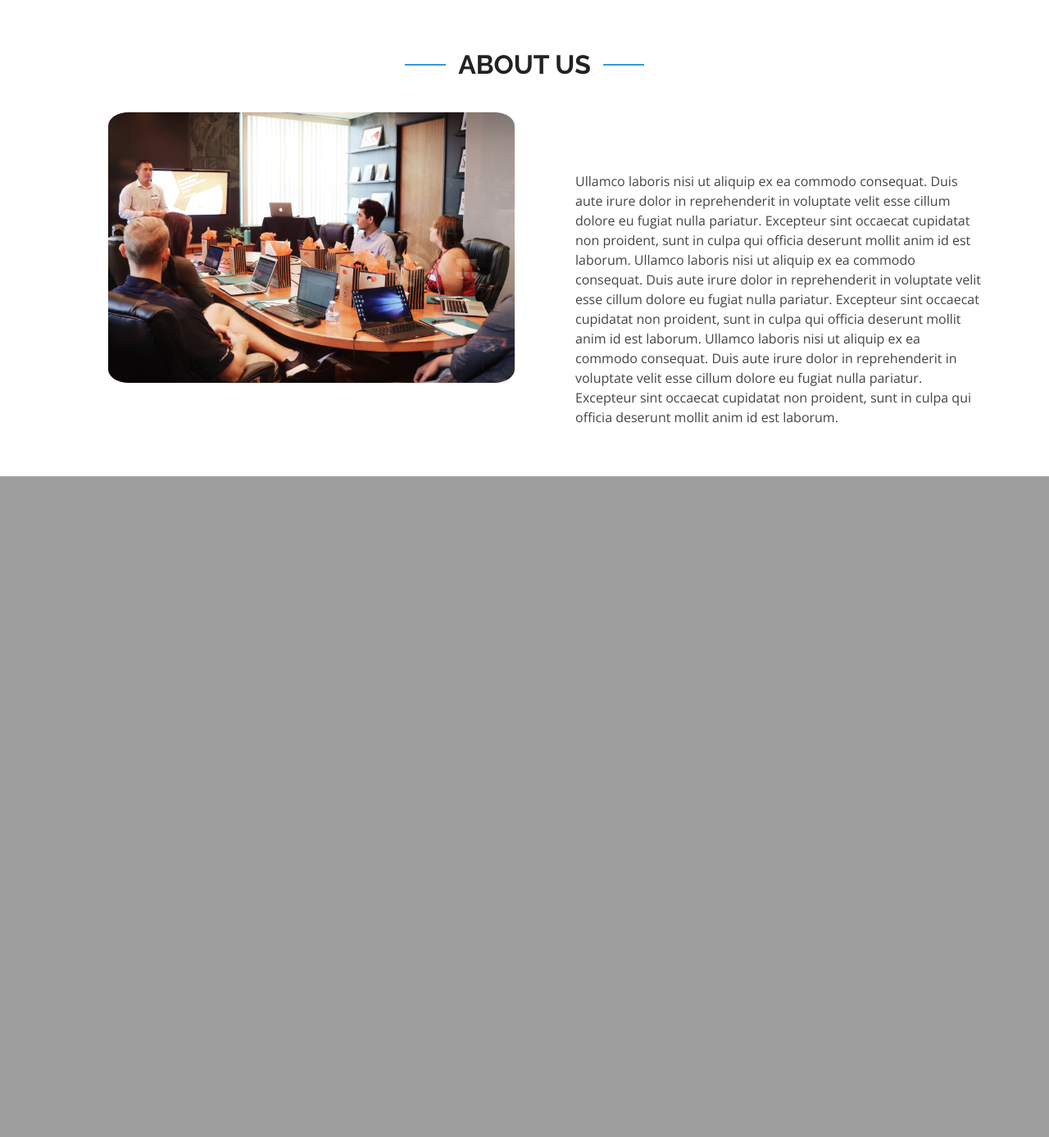
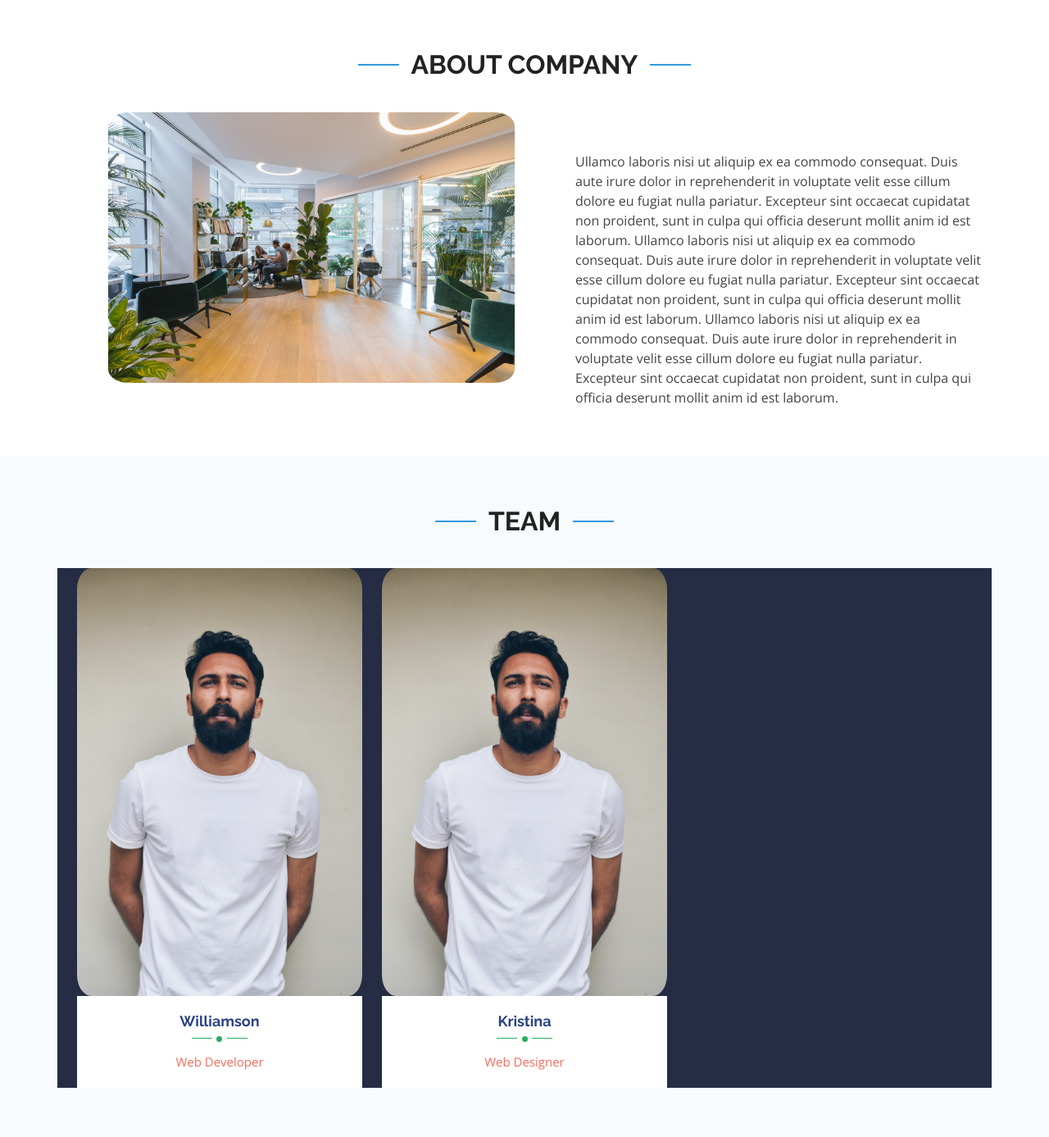
Before and after one commit to umamina11/tonotch_technology-website, a PHP site: page /about.html in a window 1280 px wide. Shown: the part 630-2017 px from the top of the page at 82% size. Before the commit the page ends 1211 px from the top, so only its background shows below. Run offline with PHP 8.4, Linux system fonts and the light colour scheme.

Commit message:
about us page

```diff
--- a/about.css
+++ b/about.css
@@ -35,3 +35,122 @@
     justify-content: space-between;
     padding: 50px;
   }
+
+
+
+
+
+
+
+
+
+
+  .demo{
+    background: #252c44;
+}
+.our-team{
+    text-align: center;
+}
+.our-team .team_img{
+    position: relative;
+    overflow: hidden;
+}
+.our-team .team_img:after{
+    content: "";
+    width: 100%;
+    height: 100%;
+    background-color: rgba(255,255,255,0.2);
+    position: absolute;
+    bottom: -100%;
+    left: 0;
+    transition: all 0.3s ease 0s;
+}
+.our-team:hover .team_img:after{
+    bottom: 0;
+}
+.our-team img{
+    width: 100%;
+    height: auto;
+}
+.our-team .social{
+    padding: 0 0 18px 0;
+    margin: 0;
+    list-style: none;
+    position: absolute;
+    top: -100%;
+    right: 10px;
+    background: #f76c5e;
+    border-radius: 0 0 20px 20px;
+    z-index: 1;
+    transition: all 0.3s ease 0s;
+}
+.our-team:hover .social{
+    top: 0;
+}
+.our-team .social li a{
+    display: block;
+    padding: 15px;
+    font-size: 15px;
+    color: #fff;
+}
+.our-team:hover .social li a:hover{
+    color: #2a4284;
+}
+.our-team .team-content{
+    padding: 20px 0;
+    background: #fff;
+}
+.our-team .title{
+    font-size: 18px;
+    font-weight: bold;
+    color: #2a4284;
+    text-transform: capitalize;
+    margin: 0 0 20px;
+    position: relative;
+}
+.our-team .title:before{
+    content: "";
+    width: 25px;
+    height: 1px;
+    background: #27ae61;
+    position: absolute;
+    bottom: -10px;
+    right: 50%;
+    margin-right: 9px;
+    transition-duration: 0.25s;
+}
+.our-team .title:after{
+    content: "";
+    width: 25px;
+    height: 1px;
+    background: #27ae61;
+    position: absolute;
+    bottom: -10px;
+    left: 50%;
+    margin-left: 9px;
+    transition-duration: 0.25s;
+}
+.our-team:hover .title:before,
+.our-team:hover .title:after{
+    width: 50px;
+}
+.our-team .post{
+    display: inline-block;
+    font-size: 15px;
+    color:  #f76c5e;
+    text-transform: capitalize;
+}
+.our-team .post:before{
+    content: "";
+    display: block;
+    width: 7px;
+    height: 7px;
+    border-radius: 50%;
+    background: #27ae61;
+    margin: 0 auto;
+    position: relative;
+    top: -13px;
+}
+@media only screen and (max-width: 990px){
+    .our-team{ margin-bottom: 30px; }
+}
--- a/about.html
+++ b/about.html
@@ -80,24 +80,25 @@
   <div class="banner" style="background-image: url('aboutbanner.jpg')">
     <h2 class="banner-heading">More About Us</h2>
   </div>
+  <!--About company section-->
   <section id="about" class="about">
 
     <div class="container">
 
       <div class="section-title" data-aos="fade-up">
-        <h2>About Us</h2>
+        <h2>About Company</h2>
       </div>
 
       <div class="row content">
         <div class="col-lg-6" data-aos="fade-up" data-aos-delay="150">
           <p>
-            <img src="assets/img/clients/aboutus1.jpg" class="img-fluid" alt="" data-aos="zoom-in" data-aos-delay="200">
+            <img src="companyimg.jpg" class="img-fluid" alt="" data-aos="zoom-in" data-aos-delay="200">
           </p>
         </div>
         <div class="col-lg-6 pt-4 pt-lg-0" data-aos="fade-up" data-aos-delay="300"  >
           <p>
             <br>
-            <br>
+
             <br>
             Ullamco laboris nisi ut aliquip ex ea commodo consequat. Duis aute irure dolor in reprehenderit in voluptate
             velit esse cillum dolore eu fugiat nulla pariatur. Excepteur sint occaecat cupidatat non proident, sunt in
@@ -111,6 +112,125 @@
           </p>
 
         </div>
+      </div>
+
+    </div>
+  </section>
+
+  <!--About team section --
+
+  <section id="about" class="about">
+
+
+
+      <div class="section-title" data-aos="fade-up">
+        <h2>About Team </h2>
+      </div>
+
+      <div class="row content">
+        <div class="col-lg-6" data-aos="fade-up" data-aos-delay="150">
+          <div class="demo">
+            <div class="container">
+                <div class="row">
+                    <div class="col-md-4 col-sm-6">
+                        <div class="our-team">
+                            <div class="team_img">
+                                <img src="t1.jpg">
+                                <ul class="social">
+                                    <li><a href="#"><i class="fab fa-facebook"></i></a></li>
+                                    <li><a href="#"><i class="fab fa-twitter"></i></a></li>
+                                    <li><a href="#"><i class="fab fa-linkedin"></i></a></li>
+                                    <li><a href="#"><i class="fab fa-google-plus"></i></a></li>
+                                </ul>
+                            </div>
+                            <div class="team-content">
+                                <h3 class="title">Williamson</h3>
+                                <span class="post">web developer</span>
+                            </div>
+                        </div>
+                    </div>
+
+                    <div class="col-md-4 col-sm-6">
+                        <div class="our-team">
+                            <div class="team_img">
+                                <img src="t1.jpg">
+                                <ul class="social">
+                                    <li><a href="#"><i class="fab fa-facebook"></i></a></li>
+                                    <li><a href="#"><i class="fab fa-twitter"></i></a></li>
+                                    <li><a href="#"><i class="fab fa-linkedin"></i></a></li>
+                                    <li><a href="#"><i class="fab fa-google-plus"></i></a></li>
+                                </ul>
+                            </div>
+                            <div class="team-content">
+                                <h3 class="title">kristina</h3>
+                                <span class="post">Web Designer</span>
+                            </div>
+                        </div>
+                    </div>
+                </div>
+            </div>
+        </div>
+      </div>
+
+
+  </section>-->
+  <section id="team" class="team section-bg">
+    <div class="container">
+
+      <div class="section-title" data-aos="fade-up">
+        <h2>Team</h2>
+
+      </div>
+
+      <div class="row">
+
+
+        <div class="demo">
+          <div class="container">
+              <div class="row">
+                  <div class="col-md-4 col-sm-6">
+                      <div class="our-team">
+                          <div class="team_img">
+                              <img src="t1.jpg">
+                              <ul class="social">
+                                  <li><a href="#"><i class="fab fa-facebook"></i></a></li>
+                                  <li><a href="#"><i class="fab fa-twitter"></i></a></li>
+                                  <li><a href="#"><i class="fab fa-linkedin"></i></a></li>
+                                  <li><a href="#"><i class="fab fa-google-plus"></i></a></li>
+                              </ul>
+                          </div>
+                          <div class="team-content">
+                              <h3 class="title">Williamson</h3>
+                              <span class="post">web developer</span>
+                          </div>
+                      </div>
+                  </div>
+
+                  <div class="col-md-4 col-sm-6">
+                      <div class="our-team">
+                          <div class="team_img">
+                              <img src="t1.jpg">
+                              <ul class="social">
+                                  <li><a href="#"><i class="fab fa-facebook"></i></a></li>
+                                  <li><a href="#"><i class="fab fa-twitter"></i></a></li>
+                                  <li><a href="#"><i class="fab fa-linkedin"></i></a></li>
+                                  <li><a href="#"><i class="fab fa-google-plus"></i></a></li>
+                              </ul>
+                          </div>
+                          <div class="team-content">
+                              <h3 class="title">kristina</h3>
+                              <span class="post">Web Designer</span>
+                          </div>
+                      </div>
+                  </div>
+              </div>
+          </div>
+      </div>
+    </div>
+
+
+
+
       </div>
 
     </div>
```
Also changed, not shown: t1.jpg (added).
